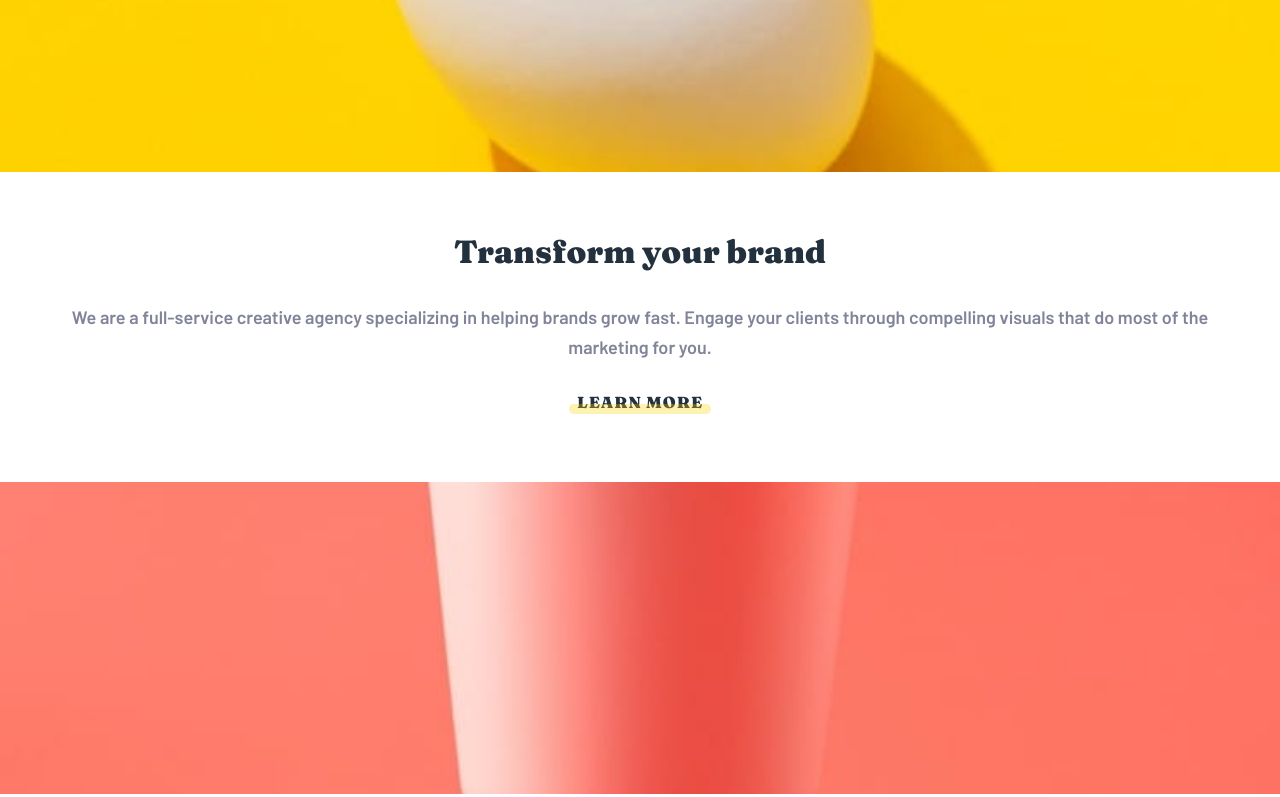
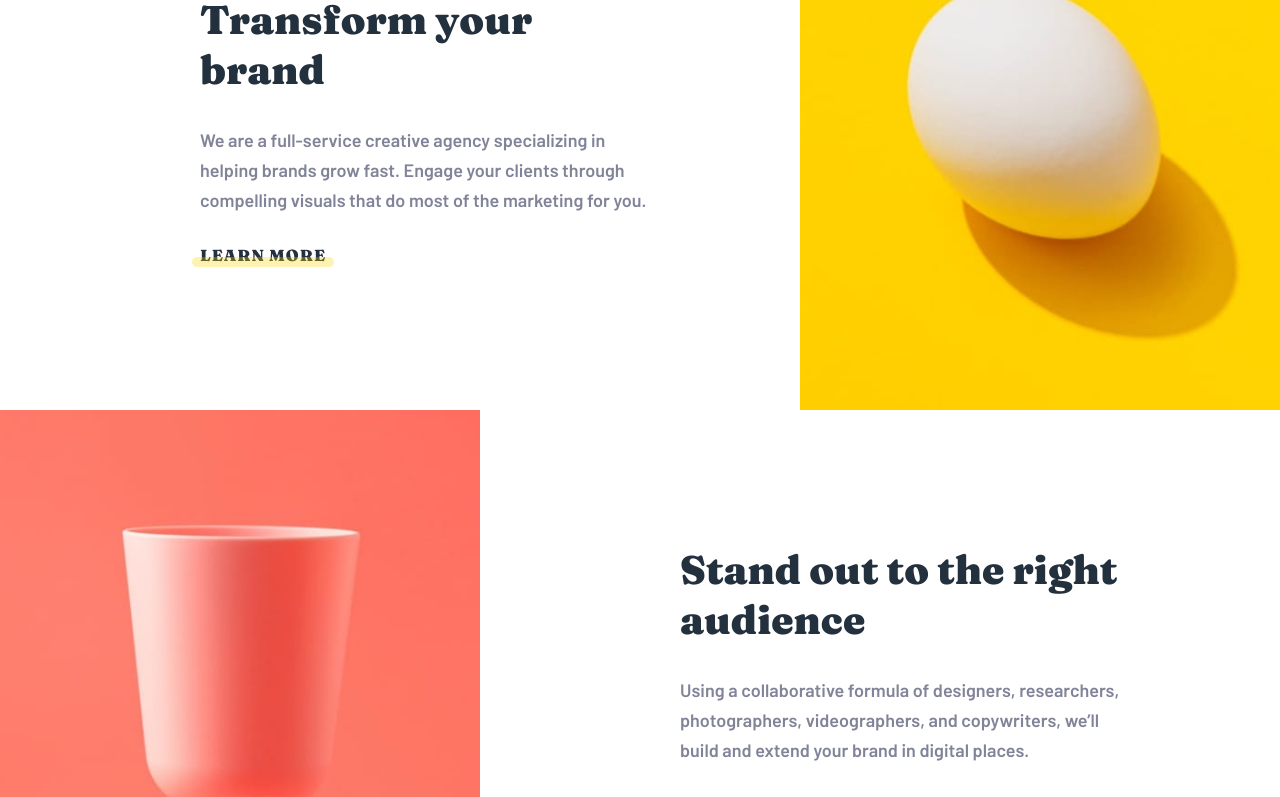
Before and after one commit to veroisla/Frontend-Mentor-Sunnyside-agendcy-landing-page, a React (Create React App) app: page / in a window 1280 px wide. Shown: the part 940-1737 px from the top of the page. Built offline with nearby package versions, Linux system fonts and the light colour scheme.

Commit message:
finish responsive layout article transform and stand out

```diff
--- a/src/components/About.js
+++ b/src/components/About.js
@@ -5,10 +5,9 @@ import '../styles/components/About.scss';
 function About() {
   return (
     <section className="about">
+      {/* //--Article 1 */}
       <article className="about__ArticleWhite">
         <div className="about__IntroImg about__ImgTransform"></div>
-        {/* //--Version Desktop */}
-        <div className="about__IntroImgDesktop about__ImgTransformDesktop"></div>
         <div className="about__Content">
           <h2 className="about__Title">Transform your brand</h2>
           <p className="about__About">
@@ -16,15 +15,14 @@ function About() {
             grow fast. Engage your clients through compelling visuals that do
             most of the marketing for you.
           </p>
-          <button className="about__LearnMore about__UnderlineYellow button">
+          <button className="about__LearnMore about__UnderlineYellow">
             learn more
           </button>
         </div>
       </article>
+      {/* //--Article 2 */}
       <article className="about__ArticleWhite">
         <div className="about__IntroImg about__ImgStandOut"></div>
-        {/* //--Version Desktop */}
-        <div className="about__IntroImgDesktop about__ImgStandOutDesktop"></div>
         <div className="about__Content">
           <h2 className="about__Title"> Stand out to the right audience</h2>
           <p className="about__About">
--- a/src/components/Header.js
+++ b/src/components/Header.js
@@ -51,7 +51,7 @@ function Header() {
       <div className="header__TitleAndArrow">
         <h1 className="header__Creatives">we are creatives</h1>
         <a href="#footer">
-          <img src={Arrow} alt="Scroll Down for more Info" />
+          <img src={Arrow} alt="Arrow down" title="To the bottom!" />
         </a>
       </div>
     </header>
--- a/src/styles/components/About.scss
+++ b/src/styles/components/About.scss
@@ -115,7 +115,7 @@
         background-image: url(../../images/mobile/image-photography.jpg);
     }
 
-    //INFORMATION
+    //INFORMATION GRAPHIC DESIGN AND PRHOTOGRAPHY
 
     &__ContentImg {
         display: flex;
@@ -140,6 +140,7 @@
         font-size: 28px;
         margin-bottom: 40px;
     }
+
     &__AboutImg {
         font-family: $--font-barlow;
         font-size: 16px;
@@ -147,4 +148,45 @@
         text-align: center;
         font-weight: 400;
     }
+
+    @media all and (min-width: 768px) {
+
+        &__Articlewhite {
+            display: grid;
+            grid-auto-flow: column;
+            grid-auto-columns: 1fr;
+        }
+
+        &__Content {
+            margin: 0 150px 0 200px;
+            justify-content: center;
+            align-items: flex-start;
+        }
+
+        &__ImgTransform {
+            background-image: url(../../images/desktop/image-transform.jpg);
+            background-size: cover;
+            background-position: center;
+            height: 550px;
+            order: 1;
+        }
+
+        &__ImgStandOut {
+            background-image: url(../../images/desktop/image-stand-out.jpg);
+            height: 550px;
+        }
+
+        &__Title {
+            width: 450px;
+            text-align: start;
+            font-size: 40px;
+            line-height: 50px;
+        }
+
+        &__About {
+            text-align: start;
+            width: 450px;
+        }
     }
+
+    }
```
